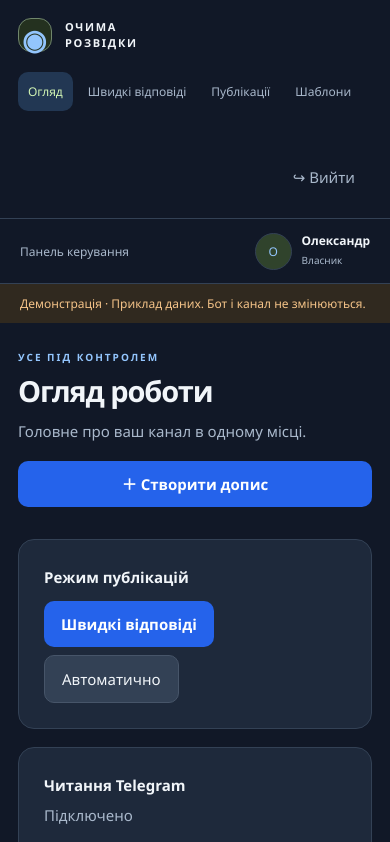
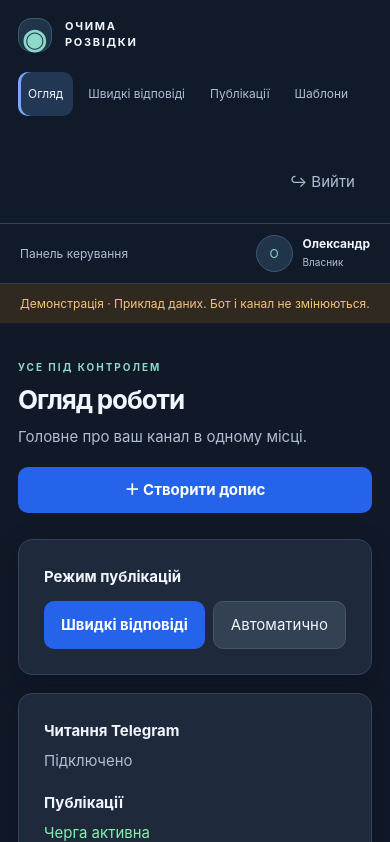
Before and after one commit to blazhilinvladislav33-debug/ochyma_rozvidky_bot, a plain HTML site: page web_ui/index.html in a window 390 px wide. Both pictures are taken after a click on the button "Подивитися демонстрацію". Shown: the top 842 px of the page. Drawn offline with Linux system fonts and the light colour scheme.

Commit message:
Refresh web panel theme

```diff
--- a/web_ui/style.css
+++ b/web_ui/style.css
@@ -68,3 +68,68 @@ button.secondary { background: #334155; color: #f1f5f9; border-color: #475569; }
   padding: 10px 0;
 }
 .response-manage-row b { flex: 1 1 180px; overflow-wrap: anywhere; }
+
+/* Web panel theme */
+:root {
+  --bg: #0d1320;
+  --panel: #182233;
+  --panel2: #223049;
+  --line: #33435c;
+  --text: #f1f5fd;
+  --muted: #afbed4;
+  --green: #8ed9c9;
+  --darkgreen: #163833;
+  --orange: #f4c27d;
+  --red: #ffaaa7;
+  --chat-in: #222e41;
+  --chat-out: #213e43;
+  --radius: 14px;
+  --action: #3270ed;
+  --focus: #9bbaff;
+}
+body { font-family: Inter, "Segoe UI", Arial, sans-serif; }
+.sidebar { background: #111a29; overflow-y: auto; }
+.brand-icon, .channel-symbol, .user-pill > span { background: #20354a; border-color: #3c5874; }
+.nav-caption, .stat-note, .chat-time { color: var(--muted); }
+nav { gap: 5px; }
+nav button { min-height: 44px; }
+nav button.active { color: #ecf3ff; background: #283e64; box-shadow: inset 3px 0 #7ba6ff; }
+.topbar { background: #111a29; height: 72px; }
+.breadcrumb { color: var(--text); }
+.content { padding-top: 36px; }
+.page-heading { margin-bottom: 26px; }
+.page-heading h1 { font-size: clamp(26px, 4vw, 38px); }
+.primary { background: var(--action); color: #fff; }
+.secondary, .response-grid button { border-color: #455a78; background: #283850; }
+.quiet:hover, .shortcut:hover { background: var(--panel2); }
+button:focus-visible, a:focus-visible, input:focus-visible, textarea:focus-visible,
+select:focus-visible, summary:focus-visible { outline: 2px solid var(--focus); }
+input:not([type=checkbox]):not([type=file]), textarea, select {
+  background: #101a2a;
+  color: var(--text);
+  border-color: #435575;
+}
+.box, .stat, dialog { box-shadow: 0 9px 28px #05091435; }
+th { color: var(--muted); background: #121d2e; }
+.filters button.active { color: #e4edff; background: #293e61; border-color: #6f95dd; }
+.login-art { background: radial-gradient(ellipse at 8% 95%, #29466a, transparent 58%), #18243a; }
+.login-form { background: #0f1726; }
+.login-card { border: 1px solid var(--line); border-radius: 18px; background: var(--panel); padding: clamp(20px, 4vw, 36px); }
+.login-card .tag { background: #233e57; color: #c5e8ff; }
+dialog, .preview-wrap, .chat-messages { background: #101a2a; }
+.telegram-preview { background: #20374a; border-color: #3d576f; }
+.preview-time { color: var(--muted); }
+.ticket-row.selected { background: #263b5b; }
+.attachment-button { background: #17253b; color: #b6d0ff; }
+@media (max-width: 760px) {
+  .topbar { height: auto; min-height: 60px; }
+  .page-heading { align-items: flex-start; }
+  .page-heading > .primary { flex-shrink: 0; }
+}
+@media (max-width: 480px) {
+  .page-heading { flex-wrap: wrap; }
+  .login-card { padding: 20px; }
+}
+@media (prefers-reduced-motion: reduce) {
+  button { transition: none; }
+}
```
